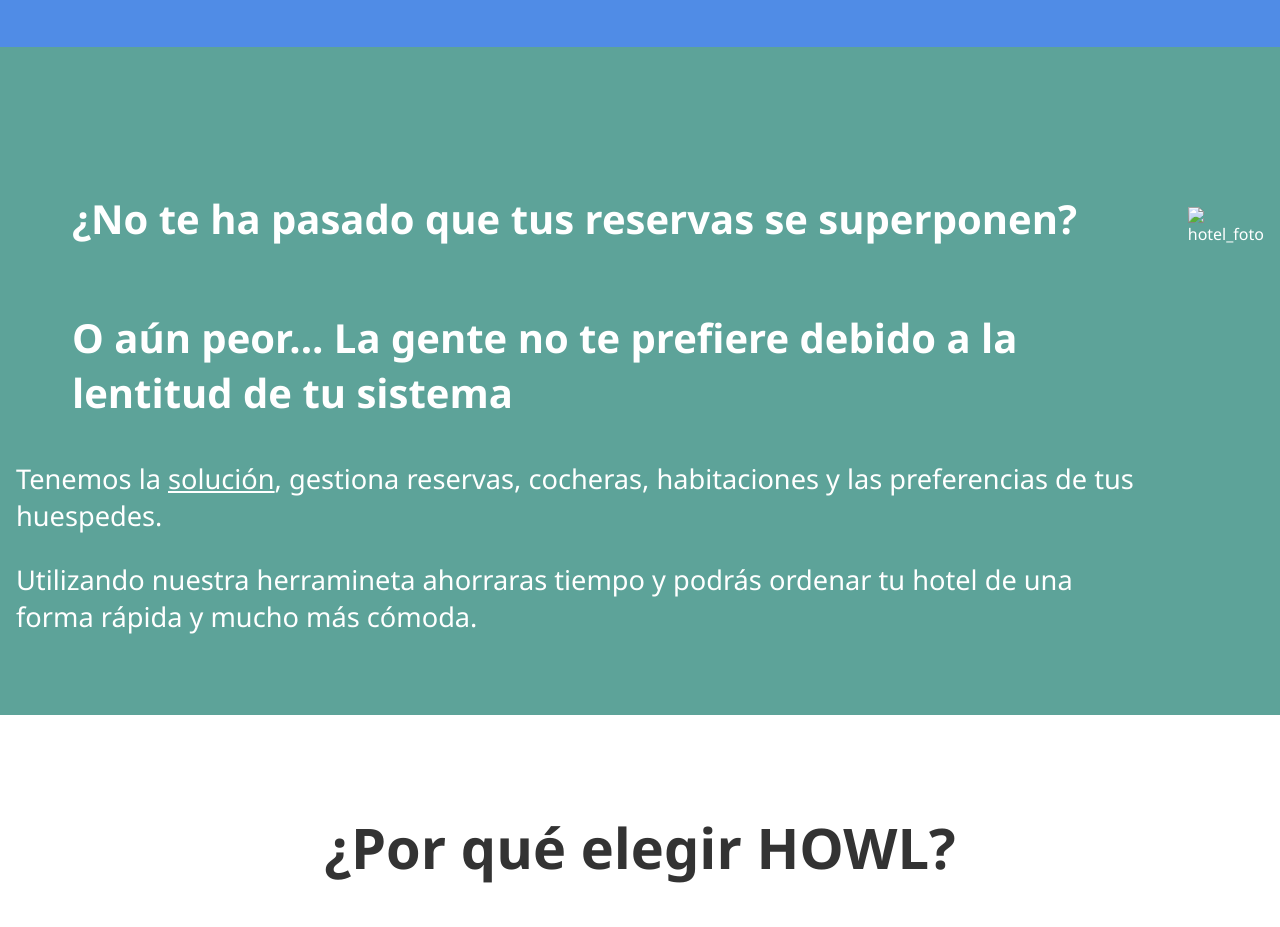
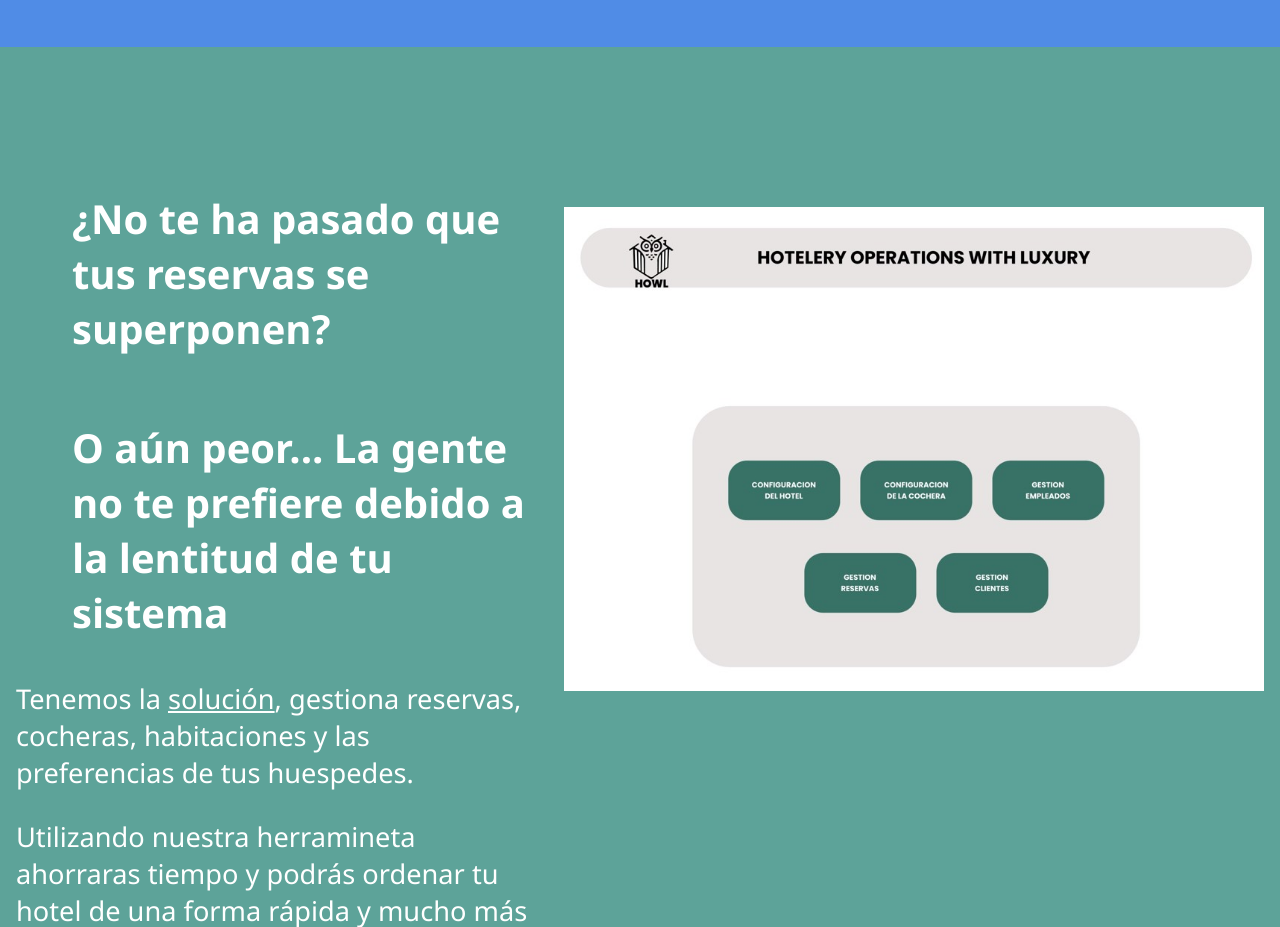
Before and after one commit to Mauricuello12/HOWL-SISTEMA-HOTELERO, a plain HTML site: page index.html in a window 1280 px wide. Shown: the part 800-1727 px from the top of the page. Drawn offline with Linux system fonts and the light colour scheme.

Commit message:
Update index.html

```diff
--- a/index.html
+++ b/index.html
@@ -30,7 +30,7 @@
     <p1>Utilizando nuestra herramineta ahorraras tiempo y podrás ordenar tu hotel de una forma rápida y mucho más cómoda.</p1>
   </section>
   <section class="hero">
-    <img src="imag/sistema_foto.jpg" alt="hotel_foto" class="logo2">
+    <img src="img/sistema_foto.jpg" alt="hotel_foto" class="logo2">
   </section>
 </section>
   <section class="section">
```
